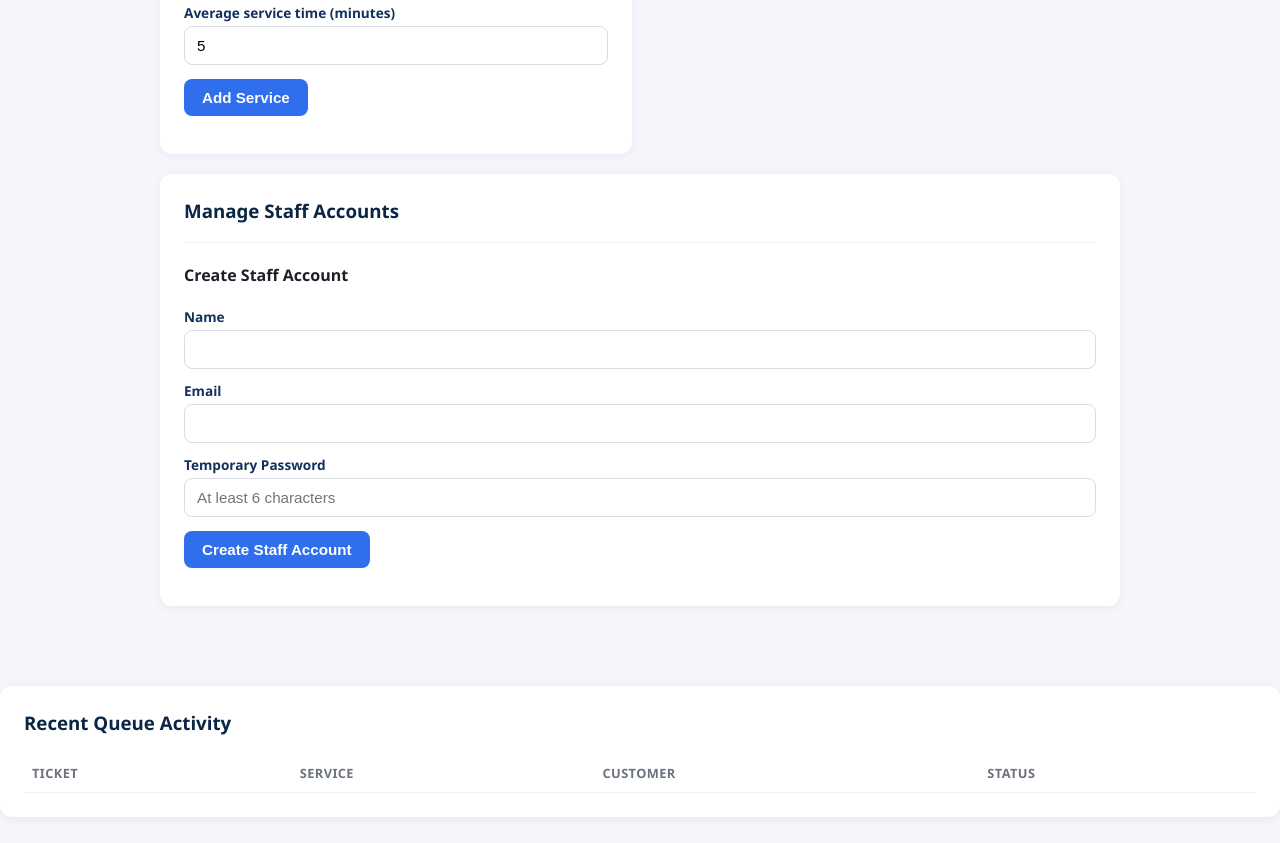
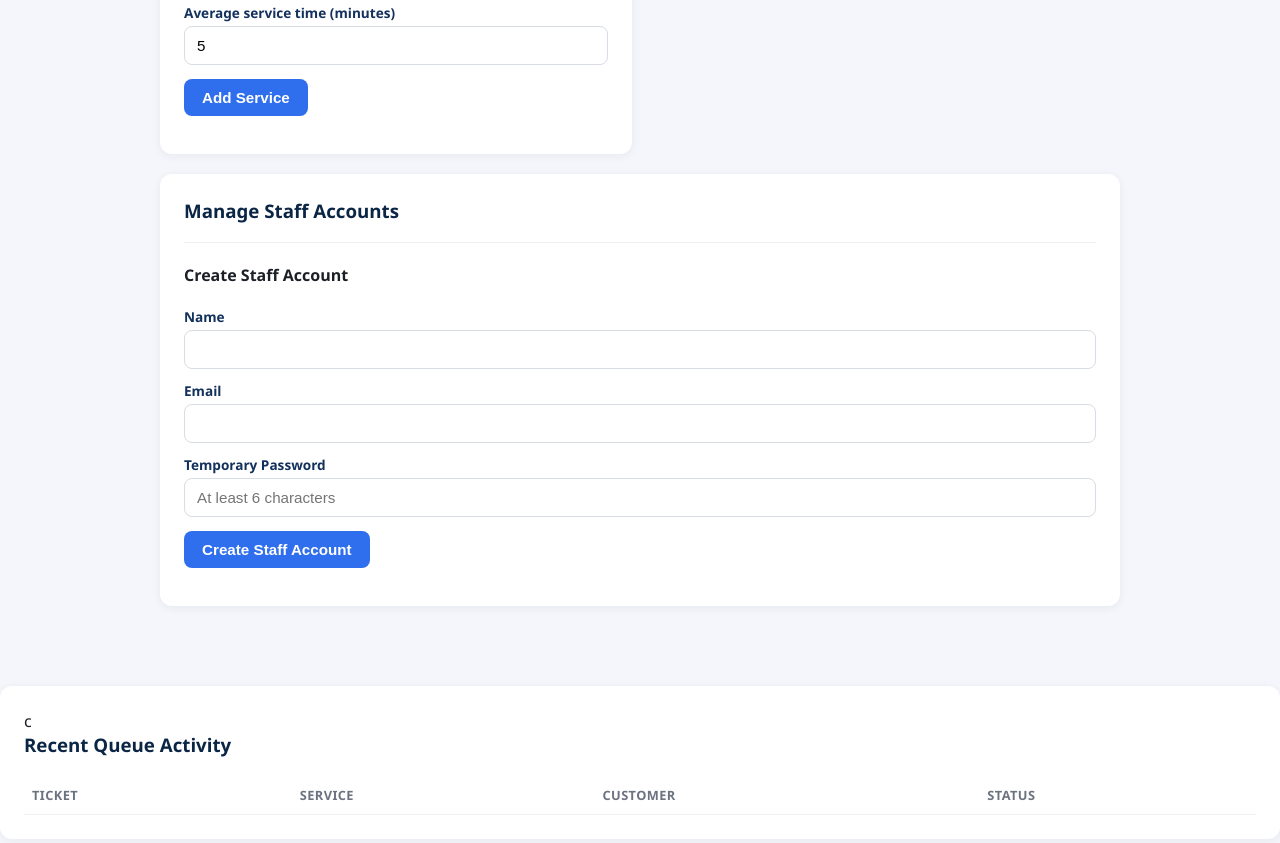
Before and after one commit to nforfavour/SmartBank-Queue-Management-System, a plain HTML site: page frontend/admin.html in a window 1280 px wide. Shown: the part 559-1402 px from the top of the page. Drawn offline with Linux system fonts and the light colour scheme.

```diff
--- a/frontend/admin.html
+++ b/frontend/admin.html
@@ -68,7 +68,7 @@
       </div>
   </div>
 
-  <div class="card">
+  <div class="card">c
     <h3>Recent Queue Activity</h3>
     <table>
       <thead>
```
